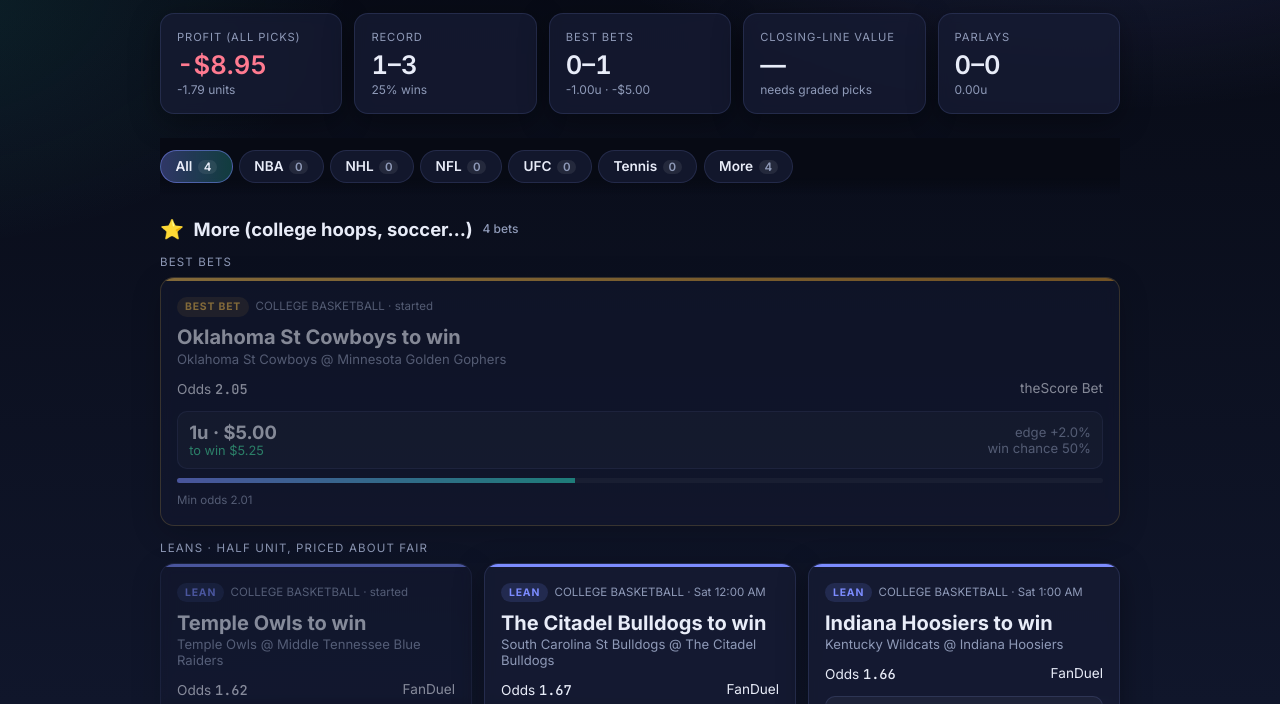
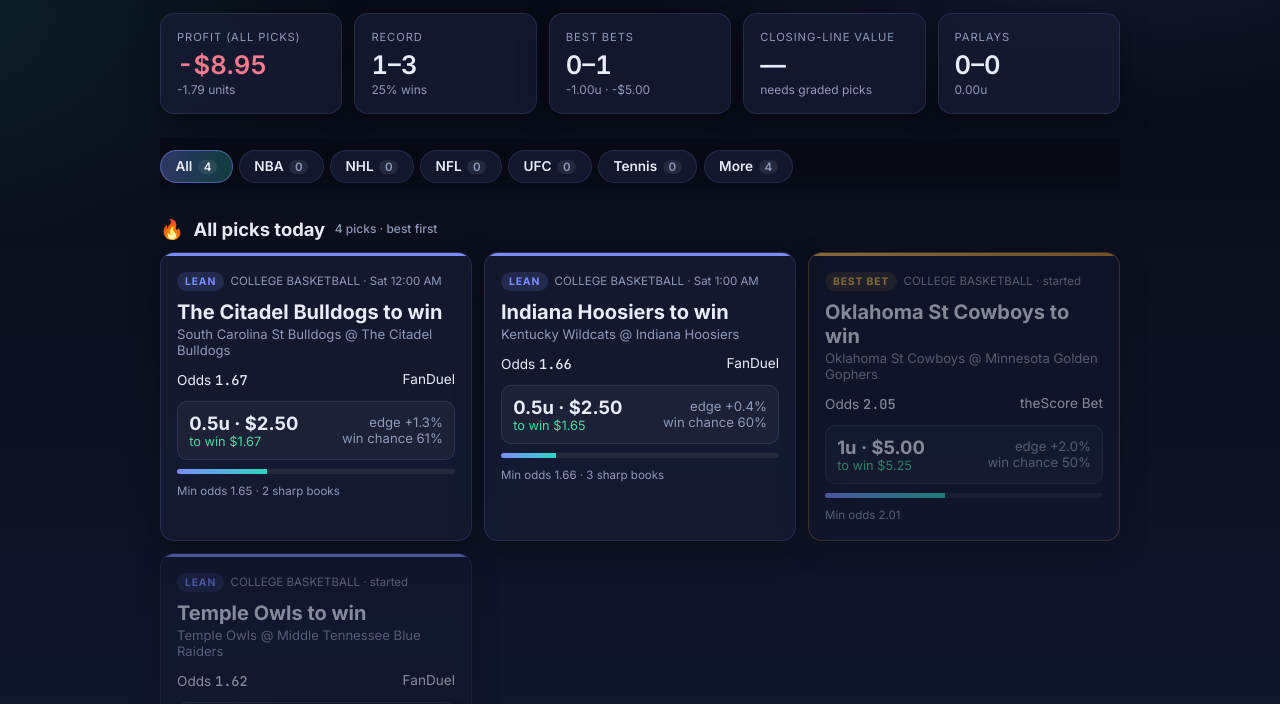
Before and after one commit to hereliesjay/jarvis-picks, a plain HTML site: page index.html in a window 1280 px wide. Shown: the part 96-800 px from the top of the page. Drawn offline with Linux system fonts and the light colour scheme.

Commit message:
update site

```diff
--- a/index.html
+++ b/index.html
@@ -116,14 +116,24 @@ function render(){const G=window._G;if(!G)return;
     const n=t.id==='all'?total:G[t.id].picks.length+G[t.id].parlays.length;
     const b=el('button','tab'+(TAB===t.id?' on':''),t.name);b.append(el('span','n',n));b.onclick=()=>{TAB=t.id;render()};T.append(b)});
   const S=$('sections');S.replaceChildren();
-  SPORTS.filter(s=>TAB==='all'||TAB===s.id).forEach(s=>{const g=G[s.id];const n=g.picks.length+g.parlays.length;
+  if(TAB==='all'){
+    const all=[];SPORTS.forEach(s=>G[s.id].picks.forEach(p=>all.push(p)));
+    all.sort((a,b)=>(a.started-b.started)||((b.tier==='best')-(a.tier==='best'))||(b.edge-a.edge));
+    const sec=el('section','sec');const h=el('h3');h.append(el('span','ic','🔥'),'All picks today',el('span','c',all.length+' pick'+(all.length===1?'':'s')+' · best first'));sec.append(h);
+    if(!all.length)sec.append(el('div','card empty','No bets on the board right now. No edge = no bet — the bot checks again soon.'));
+    else{const w=el('div','picks');all.forEach(p=>w.append(pickCard(p)));sec.append(w)}
+    S.append(sec);
+    const pars=[];SPORTS.forEach(s=>G[s.id].parlays.forEach(p=>pars.push(p)));
+    if(pars.length){const ps=el('section','sec');const ph=el('h3');ph.append(el('span','ic','🎟️'),'Parlays');ps.append(ph);const w=el('div','picks');pars.forEach(p=>w.append(parlayCard(p)));ps.append(w);S.append(ps)}
+    return;
+  }
+  SPORTS.filter(s=>TAB===s.id).forEach(s=>{const g=G[s.id];const n=g.picks.length+g.parlays.length;
     if(TAB==='all'&&!n)return;
     const sec=el('section','sec');const h=el('h3');h.append(el('span','ic',s.ic),s.name,el('span','c',n?n+' bet'+(n>1?'s':''):''));sec.append(h);
     if(!n){sec.append(el('div','card empty','No '+s.name+' bets right now. No edge = no bet — the bot checks again soon.'))}
     const best=g.picks.filter(p=>p.tier==='best'),lean=g.picks.filter(p=>p.tier==='lean');
     [['Best bets',best,pickCard],['Leans · half unit, priced about fair',lean,pickCard],['Parlay',g.parlays,parlayCard]].forEach(([lab,arr,fn])=>{if(!arr.length)return;sec.append(el('div','sub',lab));const w=el('div','picks');arr.forEach(x=>w.append(fn(x)));sec.append(w)});
     S.append(sec)});
-  if(TAB==='all'&&!total)S.append(el('div','card empty','No bets on the board right now. No edge = no bet — the bot checks again soon.'));
 }
 async function load(){
   let f;try{const r=await fetch('picks.json?t='+Date.now(),{cache:'no-store'});f=await r.json()}catch(e){$('status').lastChild.textContent='No picks file yet — the bot will post one after its next scan.';return}
```
